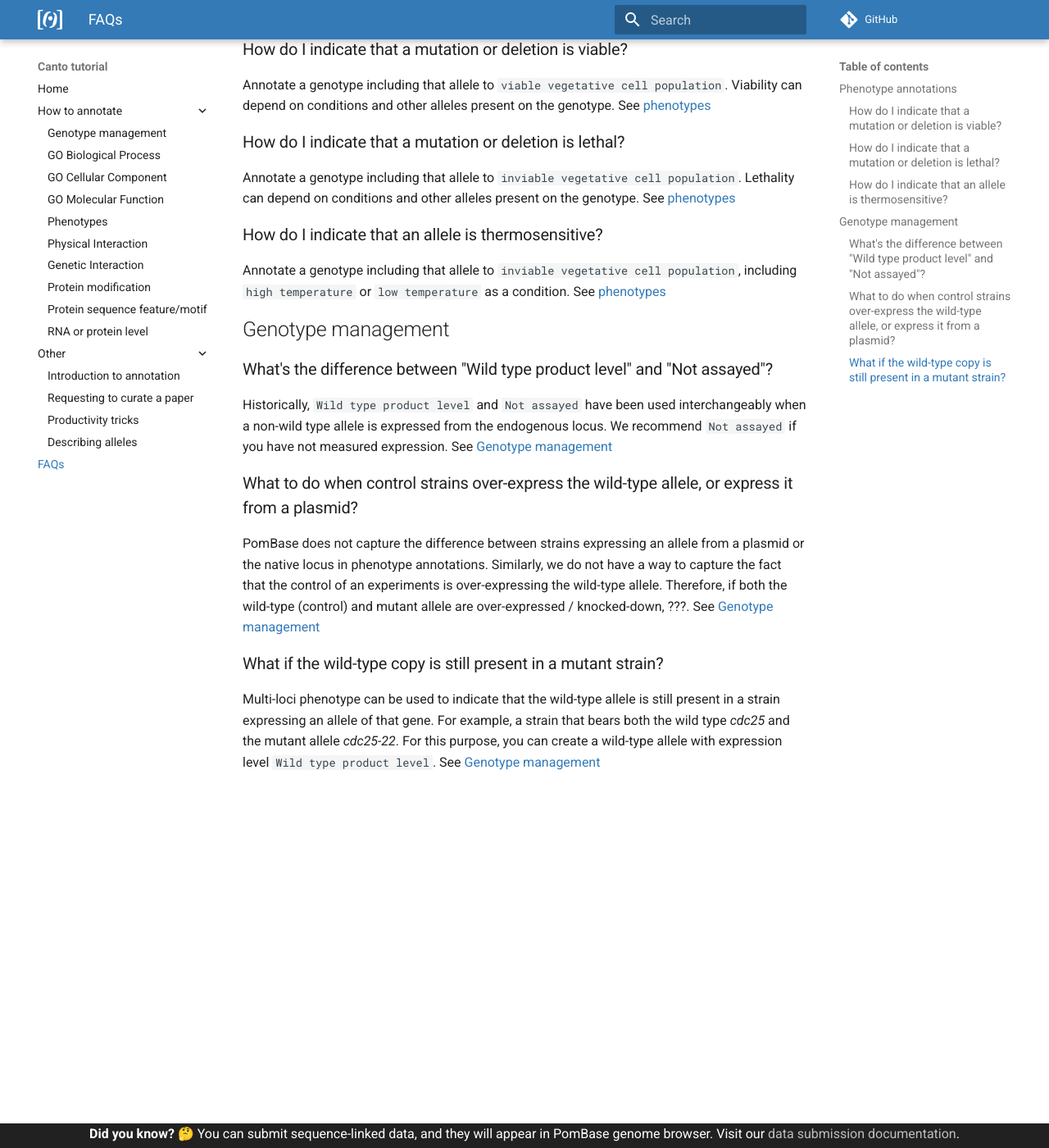
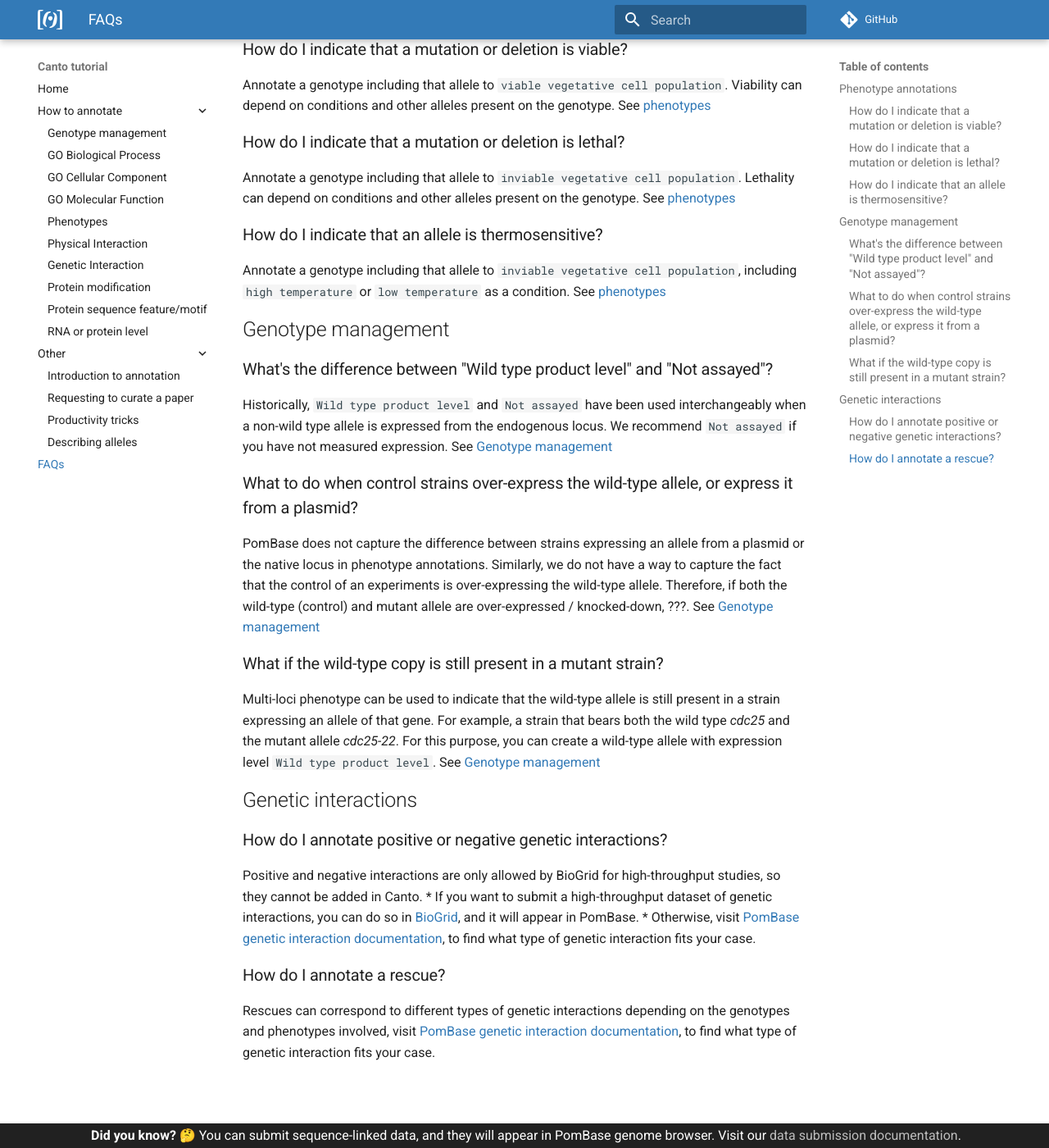
Before and after one commit to pombase/canto_tutorial, an MkDocs documentation site: the page built from docs/faqs.md, in a window 1280 px wide and 1400 px high, scrolled down 162 px. Shown: the whole window at 82% size. Built offline with MkDocs 1.6.1 and Material for MkDocs 9.7.7, drawn with Linux system fonts in a browser that asks for light colours; comment, search, counter and statistics services are not loaded.

Commit message:
extra faqs and fix footer

```diff
--- a/docs/faqs.md
+++ b/docs/faqs.md
@@ -26,3 +26,15 @@ PomBase does not capture the difference between strains expressing an allele fro
 ### What if the wild-type copy is still present in a mutant strain?
 
 Multi-loci phenotype can be used to indicate that the wild-type allele is still present in a strain expressing an allele of that gene. For example, a strain that bears both the wild type _cdc25_ and the mutant allele _cdc25-22_. For this purpose, you can create a wild-type allele with expression level `Wild type product level`. See [Genotype management](./genotype_management.md)
+
+## Genetic interactions
+
+### How do I annotate positive or negative genetic interactions?
+
+Positive and negative interactions are only allowed by BioGrid for high-throughput studies, so they cannot be added in Canto.
+* If you want to submit a high-throughput dataset of genetic interactions, you can do so in [BioGrid](https://wiki.thebiogrid.org/doku.php/contribute), and it will appear in PomBase.
+* Otherwise, visit [PomBase genetic interaction documentation](https://www.pombase.org/documentation/genetic-and-physical-interactions), to find what type of genetic interaction fits your case.
+
+### How do I annotate a rescue?
+
+Rescues can correspond to different types of genetic interactions depending on the genotypes and phenotypes involved, visit [PomBase genetic interaction documentation](https://www.pombase.org/documentation/genetic-and-physical-interactions), to find what type of genetic interaction fits your case.
--- a/docs/stylesheets/extra.css
+++ b/docs/stylesheets/extra.css
@@ -88,7 +88,8 @@ footer.md-footer {
   position: fixed;
   bottom: 0;
   width: 100%;
-  height: 30px; /* replace with actual footer height */
+  height: fit-content; /* replace with actual footer height */
+  padding: 2px;
 }
 
 footer.md-footer p{
@@ -104,3 +105,10 @@ main {
 .md-sidebar__scrollwrap {
   padding-bottom: 20px;
 }
+
+/* If too narrow, hide the footer */
+@media (max-width: 767px) {
+  footer {
+    display: none;
+  }
+}
```
Also changed, not shown: docs/genetic_interaction.md (+1 -1 lines).
